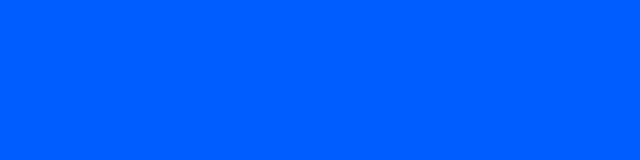
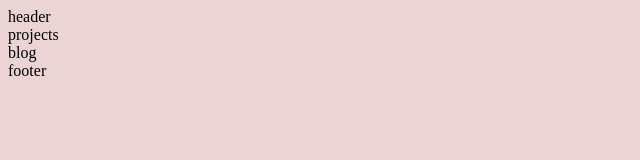
Before and after one commit to dcc5235/Test_Portfolio, a plain HTML site: page index.html in a window 1280 px wide. Shown: the whole page, without its empty margins (0-640 px from the left). Drawn offline with Linux system fonts and the light colour scheme.

Commit message:
add markup for basic page layout

```diff
--- a/css/main.scss
+++ b/css/main.scss
@@ -1,7 +1,12 @@
 // COLORS
-
-$primary-color: #005dff;
+// https://colorhunt.co/palette/206782
+$colors-primary: (
+  primary: #ebd4d4,
+  dark: #463333,
+  med: #835858,
+  light: #fff0f0,
+);
 
 body {
-  background-color: $primary-color;
+  background-color: map-get($colors-primary, primary);
 }
--- a/index.html
+++ b/index.html
@@ -9,7 +9,23 @@
 </head>
 
 <body>
+  <header>
+    header
+  </header>
 
+  <main id="main">
+
+    <div class="projects">
+      projects
+    </div>
+
+    <div class="blog">
+      blog
+    </div>
+    <footer>
+      footer
+    </footer>
+  </main>
 </body>
 
 </html>
```
Also changed, not shown: css/main.css, 1 other file.
